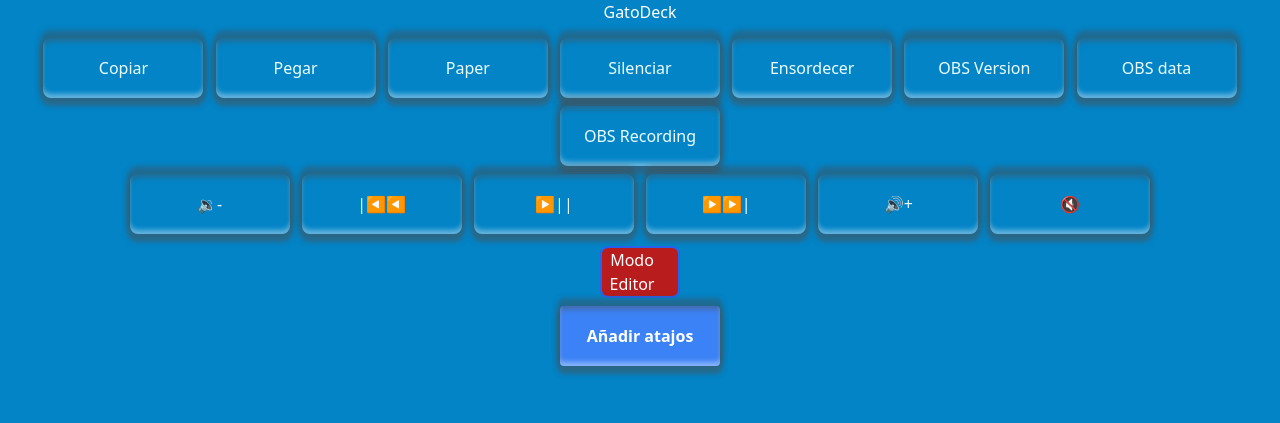
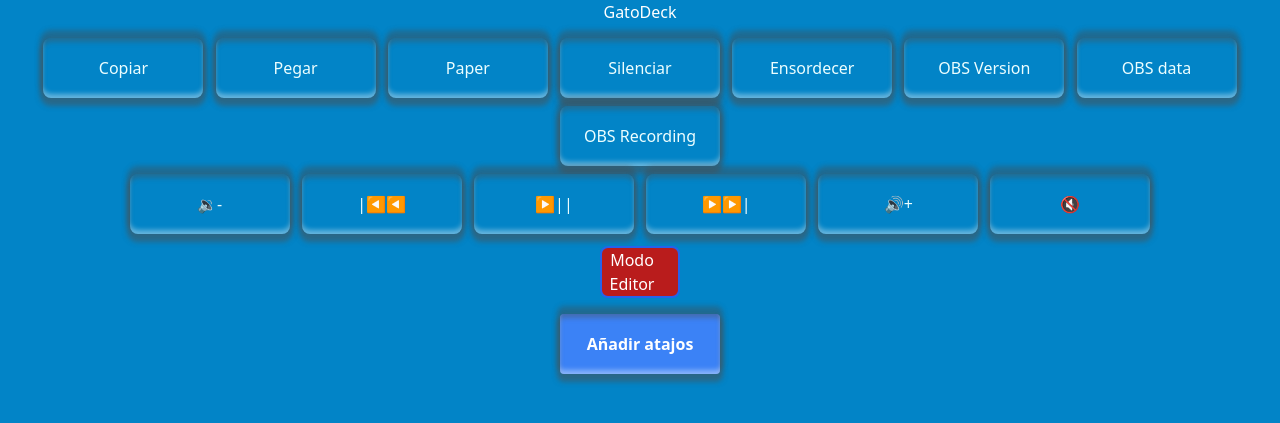
Before and after one commit to GatoArtStudios/GatoDeck, a Flask app: page / in a window 1280 px wide. Shown: the top 423 px of the page. Run offline with Flask 3, Linux system fonts and the light colour scheme; style sheets or scripts are compiled from the project's sources; some libraries are stand-ins or nearby versions.

Commit message:
Edit style of frontend.
Se le agrego margen a los botones para que se vieran mas esteticos, y se paso de  justify-end a justify-center del contenedor que contienen los botones de cerrar y guardar de las modales

```diff
--- a/static/js/api.js
+++ b/static/js/api.js
@@ -219,7 +219,7 @@ $(document).ready(function() {
         Object.entries(KeyboardList).forEach(([keyCode, keyName]) => {
             // Verificar si el elemento ya existe en el localStorage
             if (keyName) {
-                const $button = $('<button>', { class: "bg-blue-500 hover:bg-blue-700 text-white font-bold py-5 px-4 rounded-lg", text: keyName });
+                const $button = $('<button>', { class: "bg-blue-500 hover:bg-blue-700 text-white font-bold py-5 px-4 rounded-lg m-2", text: keyName });
                 $button.on('click', function() {
                     agregarBotonConX($(this).text()); // Agregar el botón junto con el texto al hacer clic en él
 
@@ -237,7 +237,7 @@ $(document).ready(function() {
 
 // Función para agregar un botón con el botón de borrar asociado al HTML de la modal
 function agregarBotonConX(texto) {
-    const $button = $('<button>', { class: "bg-blue-500 hover:bg-blue-700 text-white font-bold py-5 px-4 rounded-lg", text: texto });
+    const $button = $('<button>', { class: "bg-blue-500 hover:bg-blue-700 text-white font-bold py-5 px-4 rounded-lg m-2", text: texto });
 
     const $deleteButton = $('<button>', { class: 'delete-button', text: 'X' }); // Botón de borrar
 
--- a/templates/index.html
+++ b/templates/index.html
@@ -52,11 +52,11 @@
                 <label for="toggleCheckboxes" class=" min-w-5 max-w-20 max-h-20 inline-flex items-start pr-4 justify-between text-white bg-sky-200 border-2 border-gray-200 rounded-lg cursor-pointer dark:hover:text-gray-300 dark:border-sky-500 peer-checked:border-blue-600 hover:text-gray-900 peer-checked:bg-red-700 dark:peer-checked:text-white peer-checked:text-white dark:text-white dark:bg-sky-500 my-2" >Modo Editor </label>
             <div id="keyboardButtons">
             <div id="keyboardSelect"></div>
-            <button type="button" class="bg-blue-500 hover:bg-blue-700 text-white font-bold py-2 px-4 rounded" id="openModalButton">Añadir atajos</button>
+            <button type="button" class="bg-blue-500 hover:bg-blue-700 text-white font-bold py-2 px-4 rounded m-2" id="openModalButton">Añadir atajos</button>
 
             <div class="fixed z-10 inset-0 overflow-y-auto hidden" id="keyboardModal">
               <div class="flex items-center justify-center min-h-screen">
-                <div class="bg-transparent w-96 max-w-md p-6 rounded-lg shadow-lg">
+                <div class="bg-transparent w-100 max-w-md p-6 rounded-lg shadow-lg">
                   <div class="flex justify-between items-center mb-4">
                     <h5 class="text-lg font-semibold bg-purple-600 rounded-lg" id="keyboardModalLabel">Seleccionar teclas</h5>
                     <button type="button" class="bg-red-800 w-20 text-white text-xl hover:text-gray-800" id="closeModalButton" aria-label="Close">
@@ -64,9 +64,9 @@
                     </button>
                   </div>
                   <div id="keyboardListContainer"></div>
-                  <div class="mt-6 flex justify-end">
-                    <button type="button" class="mr-4 py-2 px-4 bg-purple-400-800 hover:bg-gray-300 rounded-md" id="closeModalButton">Cerrar</button>
-                    <button type="button" class="py-2 px-4 bg-blue-500 hover:bg-blue-600 text-white rounded-md" id="saveButton">Guardar</button>
+                  <div class="mt-6 flex justify-center">
+                    <button type="button" class="mr-4 py-2 px-4 bg-purple-400-800 hover:bg-gray-300 rounded-md m-2" id="closeModalButton">Cerrar</button>
+                    <button type="button" class="py-2 px-4 bg-blue-500 hover:bg-blue-600 text-white rounded-md m-2" id="saveButton">Guardar</button>
                   </div>
                 </div>
               </div>
```
